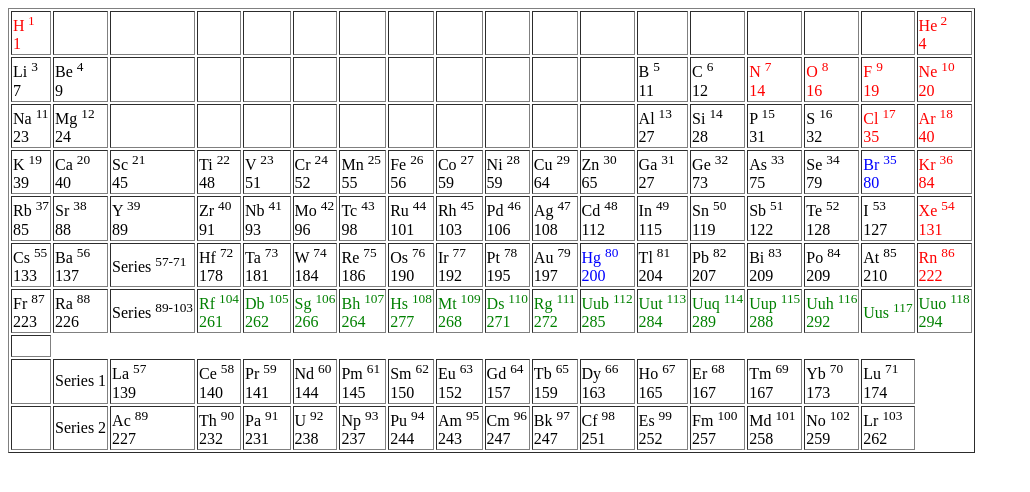
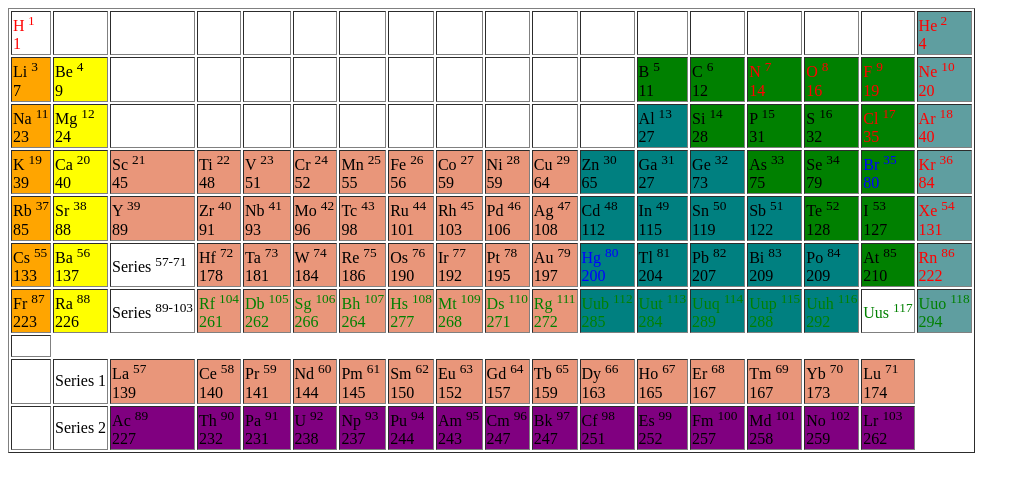
Before and after one commit to cocohead782/PerodicTable, a plain HTML site: page index.html in a window 1280 px wide. Shown: the whole page, without its empty margins (0-1030 px from the left). Drawn offline with Linux system fonts and the light colour scheme.

Commit message:
Update style.css
Added background colors

```diff
--- a/style.css
+++ b/style.css
@@ -8,26 +8,26 @@
   color:green;
 }
 .am{
-
+  background-color:orange;
 }
 .aem{
-
+  background-color:yellow;
 }
 .l{
-
+  background-color:#E9967A;
 }
 .a{
-
+  background-color:purple;
 }
 .tm{
-
+  background-color:#CD5C5C;
 }
 .pm{
-
+  background-color:teal;
 }
 .nm{
-
+  background-color:green;
 }
 .ng{
-
+  background-color:#5F9EA0;
 }
```
